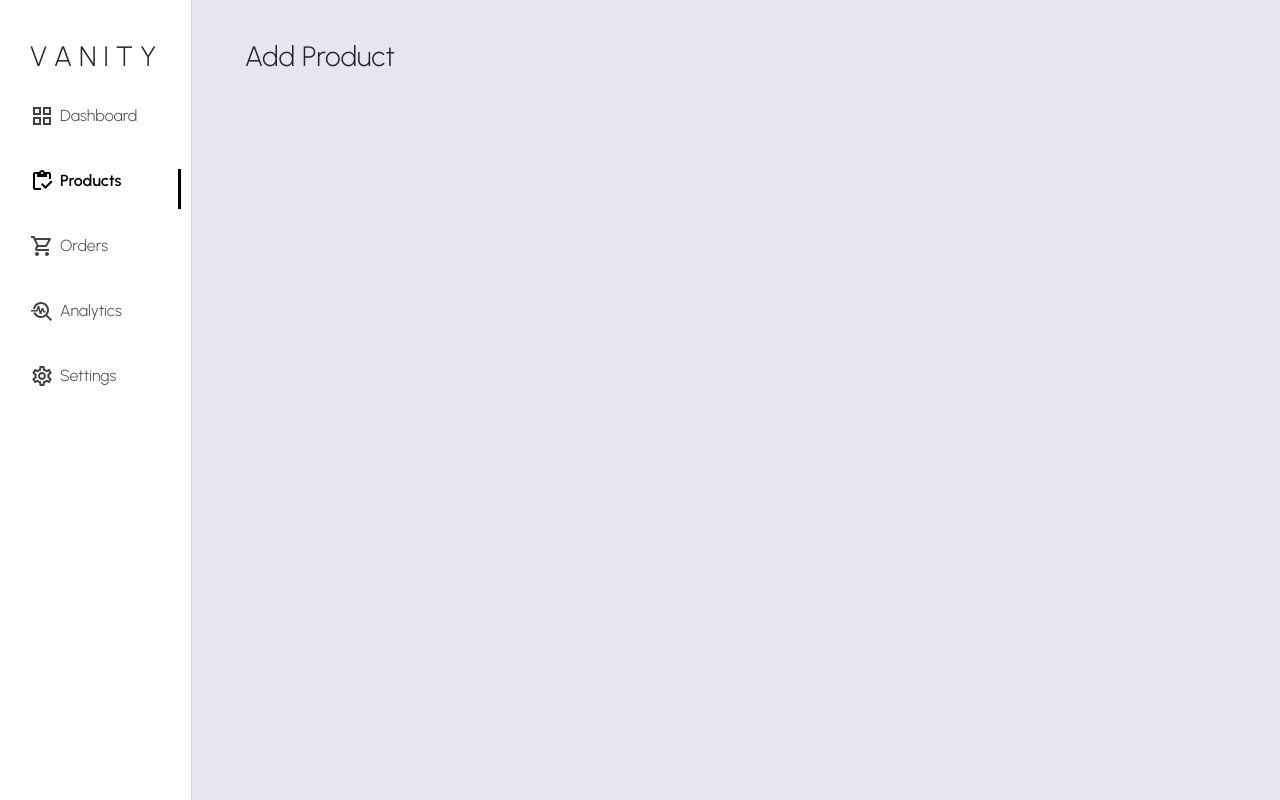
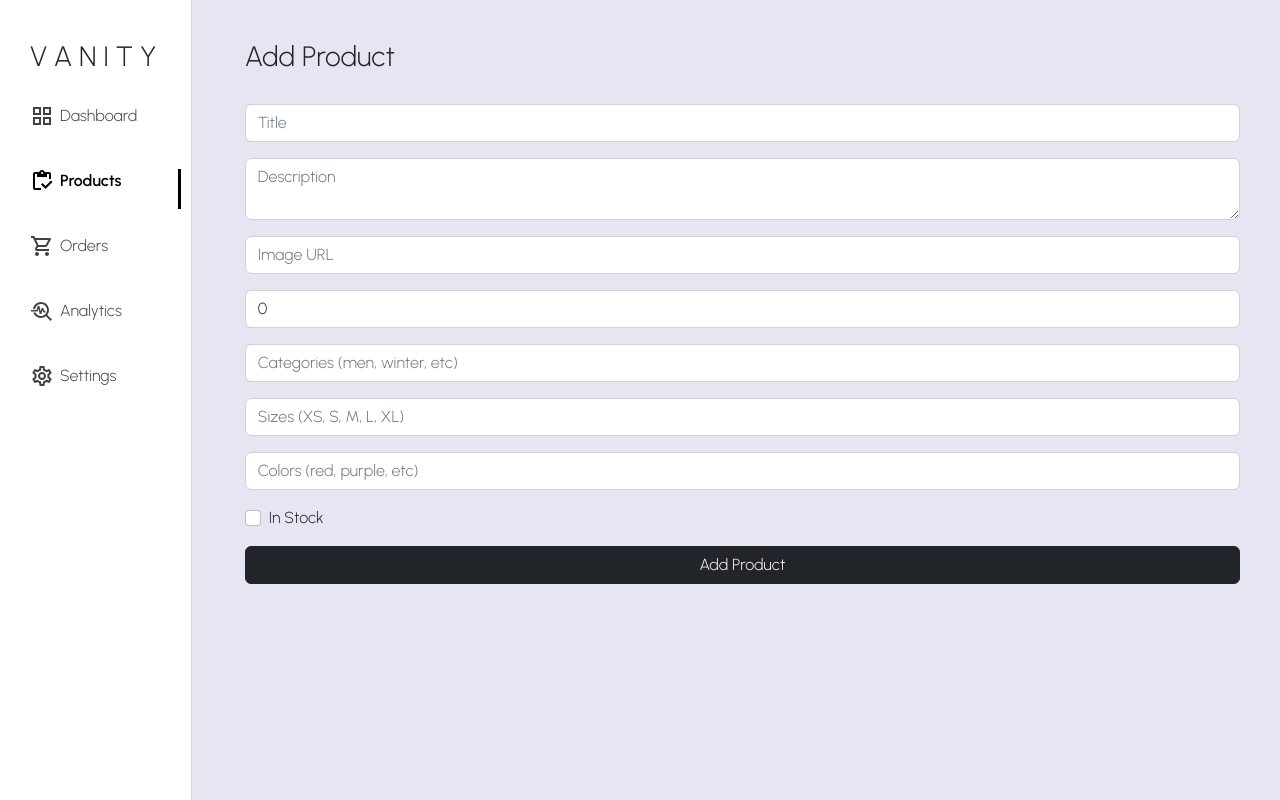
Before and after one commit to maryam-zafarr/ecommerce-admin, a React (Create React App) app: page /products/new in a window 1280 px wide. Built offline with nearby package versions, Linux system fonts and the light colour scheme.

Commit message:
New Product Form

```diff
--- a/package.json
+++ b/package.json
@@ -11,6 +11,7 @@
     "@testing-library/react": "^13.4.0",
     "@testing-library/user-event": "^13.5.0",
     "bootstrap": "^5.2.2",
+    "formik": "^2.2.9",
     "react": "^18.2.0",
     "react-dom": "^18.2.0",
     "react-router-dom": "^5.3.4",
--- a/src/api.js
+++ b/src/api.js
@@ -10,3 +10,21 @@ export const getProducts = async () => {
   }
   return data;
 };
+
+// ADD PRODUCT
+export const addProduct = async (productData) => {
+  const response = await fetch(`${DOMAIN}/products`, {
+    method: "POST",
+    body: JSON.stringify(productData),
+    headers: {
+      token: `Bearer eyJhbGciOiJIUzI1NiIsInR5cCI6IkpXVCJ9.eyJ1c2VyIjp7Il9pZCI6IjYzNjExY2E5NmJkMmYzMTQ0NDY1NGI5YSIsImVtYWlsIjoiZW1tYUBnbWFpbC5jb20iLCJpc0FkbWluIjp0cnVlfSwiaWF0IjoxNjY3MzIwMDI1fQ.IAE7aX5db02VNp_FHY6o6stSc_2-WqijXKdA22oNCXg`,
+      "Content-type": "application/json",
+    },
+  });
+  const data = await response.json();
+
+  if (!response.ok) {
+    throw new Error(data.message || "Unable to fetch products.");
+  }
+  return data;
+};
--- /dev/null
+++ b/src/components/Products/ProductForm.jsx
@@ -0,0 +1,189 @@
+import { useFormik } from "formik";
+import React from "react";
+import { useHistory } from "react-router-dom";
+import { addProduct } from "../../api";
+import classes from "./ProductForm.module.css";
+
+const validate = (values) => {
+  const errors = {};
+
+  if (!values.title) {
+    errors.title = "Required";
+  }
+
+  if (!values.desc) {
+    errors.desc = "Required";
+  }
+
+  if (!values.img) {
+    errors.img = "Required";
+  }
+
+  if (!values.price) {
+    errors.price = "Required";
+  }
+
+  return errors;
+};
+
+const ProductForm = () => {
+  const history = useHistory();
+  const formik = useFormik({
+    initialValues: {
+      title: "",
+      desc: "",
+      price: 0,
+      img: "",
+      categories: "",
+      size: "",
+      color: "",
+    },
+    validate,
+    onSubmit: async (values) => {
+      const categories = values.categories.split(",");
+      const size = values.size.split(",");
+      const color = values.color.split(",");
+      const price = Number(values.price);
+      const productData = { ...values, categories, size, color, price };
+      try {
+        await addProduct(productData);
+        history.push("/products");
+      } catch (err) {
+        console.log(err);
+      }
+    },
+  });
+  return (
+    <div className={classes.form}>
+      <form onSubmit={formik.handleSubmit}>
+        <div className={classes.authFormContent}>
+          <div className="form-group mt-3">
+            <input
+              id="title"
+              name="title"
+              placeholder="Title"
+              className="form-control mt-1"
+              type="text"
+              onChange={formik.handleChange}
+              onBlur={formik.handleBlur}
+              value={formik.values.title}
+            />
+            {formik.touched.title && formik.errors.title ? (
+              <div>{formik.errors.title}</div>
+            ) : null}
+          </div>
+          <div className="form-group mt-3">
+            <textarea
+              id="desc"
+              name="desc"
+              placeholder="Description"
+              className="form-control mt-1"
+              type="text"
+              onChange={formik.handleChange}
+              onBlur={formik.handleBlur}
+              value={formik.values.desc}
+            />
+            {formik.touched.desc && formik.errors.desc ? (
+              <div>{formik.errors.desc}</div>
+            ) : null}
+          </div>
+          <div className="form-group mt-3">
+            <input
+              id="img"
+              name="img"
+              placeholder="Image URL"
+              className="form-control mt-1"
+              type="text"
+              onChange={formik.handleChange}
+              onBlur={formik.handleBlur}
+              value={formik.values.img}
+            />
+            {formik.touched.img && formik.errors.img ? (
+              <div>{formik.errors.img}</div>
+            ) : null}
+          </div>
+          <div className="form-group mt-3">
+            <input
+              id="price"
+              name="price"
+              placeholder="Price"
+              className="form-control mt-1"
+              type="text"
+              onChange={formik.handleChange}
+              onBlur={formik.handleBlur}
+              value={formik.values.price}
+            />
+            {formik.touched.price && formik.errors.price ? (
+              <div>{formik.errors.price}</div>
+            ) : null}
+          </div>
+          <div className="form-group mt-3">
+            <input
+              id="categories"
+              name="categories"
+              placeholder="Categories (men, winter, etc)"
+              className="form-control mt-1"
+              type="text"
+              onChange={formik.handleChange}
+              onBlur={formik.handleBlur}
+              value={formik.values.categories}
+            />
+            {formik.touched.categories && formik.errors.categories ? (
+              <div>{formik.errors.categories}</div>
+            ) : null}
+          </div>
+          <div className="form-group mt-3">
+            <input
+              id="size"
+              name="size"
+              placeholder="Sizes (XS, S, M, L, XL)"
+              className="form-control mt-1"
+              type="text"
+              onChange={formik.handleChange}
+              onBlur={formik.handleBlur}
+              value={formik.values.size}
+            />
+            {formik.touched.size && formik.errors.size ? (
+              <div>{formik.errors.size}</div>
+            ) : null}
+          </div>
+          <div className="form-group mt-3">
+            <input
+              id="color"
+              name="color"
+              placeholder="Colors (red, purple, etc)"
+              className="form-control mt-1"
+              type="text"
+              onChange={formik.handleChange}
+              onBlur={formik.handleBlur}
+              value={formik.values.color}
+            />
+            {formik.touched.color && formik.errors.color ? (
+              <div>{formik.errors.color}</div>
+            ) : null}
+          </div>
+          <div className="form-group mt-3">
+            <div className="form-check">
+              <input
+                className="form-check-input"
+                type="checkbox"
+                value={formik.values.inStock}
+                id="inStock"
+              />
+              <label className="form-check-label" htmlFor="inStock">
+                In Stock
+              </label>
+            </div>
+          </div>
+          <div className="d-grid gap-2 mt-3">
+            <button type="submit" className="btn btn-dark">
+              Add Product
+            </button>
+          </div>
+        </div>
+      </form>
+    </div>
+  );
+};
+
+export default ProductForm;
--- /dev/null
+++ b/src/components/Products/ProductForm.module.css
@@ -0,0 +1,3 @@
+.form {
+  margin-top: 30px;
+}
--- a/src/pages/NewProduct.jsx
+++ b/src/pages/NewProduct.jsx
@@ -1,5 +1,6 @@
 import React from "react";
 import Navigation from "../components/Layout/Navigation";
+import ProductForm from "../components/Products/ProductForm";
 import Main from "../components/UI/Main";
 
 const NewProduct = () => {
@@ -8,6 +9,7 @@ const NewProduct = () => {
       <Navigation />
       <Main>
         <h3>Add Product</h3>
+        <ProductForm />
       </Main>
     </div>
   );
```
Also changed, not shown: 1 other file (tests, documents, lock files or other folders).
